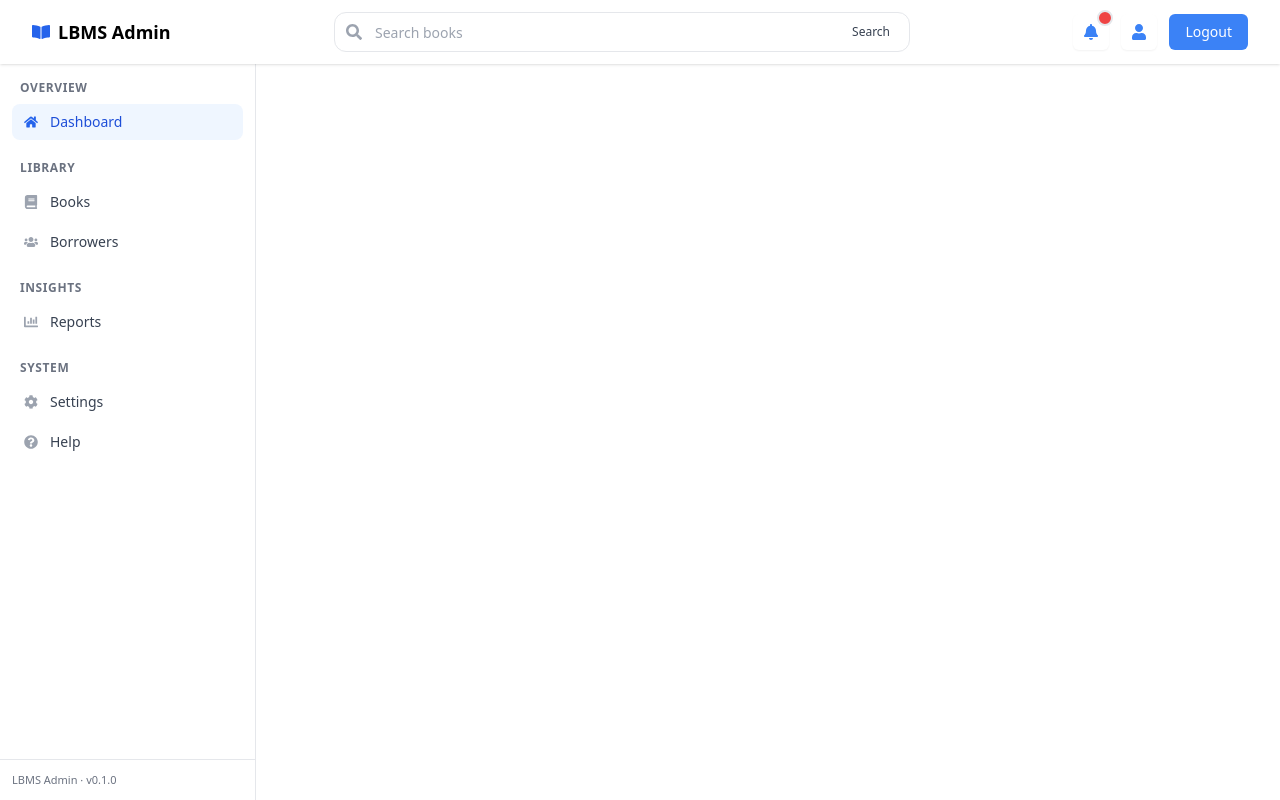
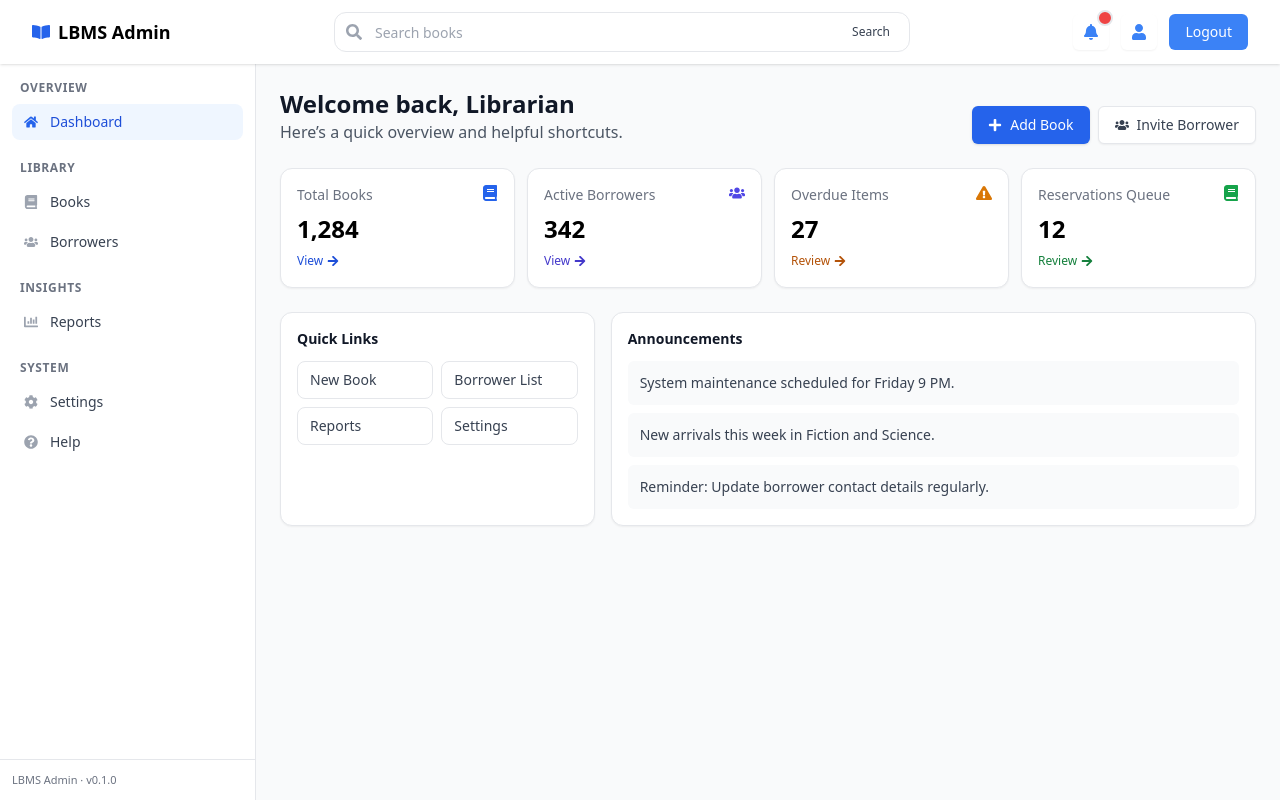
Before and after one commit to Sandeshdahal10/Library-Management-System-Frontend, a React (Create React App) app: page /librarian in a window 1280 px wide. Built offline with nearby package versions, Linux system fonts and the light colour scheme.

Commit message:
admin dashboard design completion

```diff
--- a/src/Layout/Header.jsx
+++ b/src/Layout/Header.jsx
@@ -1,6 +1,6 @@
 import { FaBookOpen, FaSearch, FaBell, FaUser } from "react-icons/fa";
 import LogoutButton from "../utils/Logout";
-export function Header() {
+export function Header({ onToggleSidebar }) {
   return (
     <header className="sticky top-0 z-50 bg-white shadow">
       <div className="mx-auto flex h-16 max-w-7xl items-center justify-between gap-3 px-4 sm:px-6 lg:px-8">
@@ -8,8 +8,8 @@ export function Header() {
           <button
             type="button"
             aria-label="Toggle sidebar"
-            className="inline-flex h-9 w-9 items-center justify-center rounded-md border border-gray-200 bg-white text-gray-700 shadow-sm hover:bg-gray-50 md:hidden pointer-events-none"
-            disabled
+            className="inline-flex h-9 w-9 items-center justify-center rounded-md border border-gray-200 bg-white text-gray-700 shadow-sm hover:bg-gray-50 md:hidden"
+            onClick={onToggleSidebar}
             title="Sidebar"
           >
             <span aria-hidden className="text-lg">
--- a/src/pages/Librarian/Dashboard.jsx
+++ b/src/pages/Librarian/Dashboard.jsx
@@ -1,16 +1,193 @@
 import Header from "../../Layout/Header";
 import Sidebar from "../../Layout/Sidebar";
-
+import { useAuth } from "../../context/AuthContext";
+import {
+  FaPlus,
+  FaUsers,
+  FaBook,
+  FaExclamationTriangle,
+  FaArrowRight,
+} from "react-icons/fa";
+import { toast } from "react-toastify";
+import { useState } from "react";
 
 export function Dashboard() {
-  return(
-    <>
-      <Header />
+  const { user } = useAuth();
+  const [mobileOpen, setMobileOpen] = useState(false);
 
-      <Sidebar />
-    </>
-  )
+  const click = (label) => () => {
+    toast.info(`${label} coming soon`, { autoClose: 2000 });
+  };
+
+  return (
+    <div className="min-h-screen bg-gray-50">
+      <Header onToggleSidebar={() => setMobileOpen(true)} />
+      <div className="flex">
+        {/* Desktop sidebar */}
+        <Sidebar />
+
+        {/* Mobile sidebar overlay */}
+        {mobileOpen && (
+          <div
+            className="fixed inset-0 z-50 md:hidden"
+            role="dialog"
+            aria-modal="true"
+          >
+            <div
+              className="absolute inset-0 bg-black/40"
+              onClick={() => setMobileOpen(false)}
+              aria-hidden="true"
+            />
+            <div className="absolute left-0 top-0 h-full w-72 max-w-[80%] bg-white shadow-xl">
+              <div className="flex items-center justify-between border-b px-4 py-3">
+                <span className="text-sm font-semibold">Menu</span>
+                <button
+                  onClick={() => setMobileOpen(false)}
+                  className="rounded-md border border-gray-200 px-2 py-1 text-xs"
+                >
+                  Close
+                </button>
+              </div>
+              <div className="h-[calc(100%-48px)] overflow-y-auto">
+                <Sidebar />
+              </div>
+            </div>
+          </div>
+        )}
+
+        <main className="flex-1 p-4 sm:p-6">
+          {/* Hero Section */}
+          <section className="mb-4 sm:mb-6">
+            <div className="flex flex-col gap-3 sm:flex-row sm:items-end sm:justify-between">
+              <div>
+                <h1 className="text-2xl font-bold text-gray-900">
+                  Welcome back{user?.name ? `, ${user.name}` : ", Librarian"}
+                </h1>
+                <p className="text-gray-600">
+                  Here’s a quick overview and helpful shortcuts.
+                </p>
+              </div>
+              <div className="flex gap-2">
+                <button
+                  onClick={click("Add book")}
+                  className="inline-flex items-center gap-2 rounded-md bg-blue-600 px-4 py-2 text-sm font-medium text-white shadow hover:bg-blue-700"
+                >
+                  <FaPlus /> Add Book
+                </button>
+                <button
+                  onClick={click("Invite borrower")}
+                  className="inline-flex items-center gap-2 rounded-md border border-gray-200 bg-white px-4 py-2 text-sm font-medium text-gray-700 shadow-sm hover:bg-gray-50"
+                >
+                  <FaUsers /> Invite Borrower
+                </button>
+              </div>
+            </div>
+          </section>
+
+          {/* Stats Cards */}
+          <section className="mb-4 grid gap-3 sm:mb-6 sm:grid-cols-2 lg:grid-cols-4">
+            <button
+              onClick={click("Books")}
+              className="rounded-xl border border-gray-200 bg-white p-4 text-left shadow-sm hover:shadow"
+            >
+              <div className="flex items-start justify-between">
+                <div className="text-sm text-gray-500">Total Books</div>
+                <FaBook className="text-blue-600" />
+              </div>
+              <div className="mt-2 text-2xl font-semibold">1,284</div>
+              <div className="mt-2 inline-flex items-center gap-1 text-xs text-blue-700">
+                View <FaArrowRight />
+              </div>
+            </button>
+
+            <button
+              onClick={click("Borrowers")}
+              className="rounded-xl border border-gray-200 bg-white p-4 text-left shadow-sm hover:shadow"
+            >
+              <div className="flex items-start justify-between">
+                <div className="text-sm text-gray-500">Active Borrowers</div>
+                <FaUsers className="text-indigo-600" />
+              </div>
+              <div className="mt-2 text-2xl font-semibold">342</div>
+              <div className="mt-2 inline-flex items-center gap-1 text-xs text-indigo-700">
+                View <FaArrowRight />
+              </div>
+            </button>
+
+            <button
+              onClick={click("Overdue items")}
+              className="rounded-xl border border-gray-200 bg-white p-4 text-left shadow-sm hover:shadow"
+            >
+              <div className="flex items-start justify-between">
+                <div className="text-sm text-gray-500">Overdue Items</div>
+                <FaExclamationTriangle className="text-amber-600" />
+              </div>
+              <div className="mt-2 text-2xl font-semibold">27</div>
+              <div className="mt-2 inline-flex items-center gap-1 text-xs text-amber-700">
+                Review <FaArrowRight />
+              </div>
+            </button>
+
+            <button
+              onClick={click("Reservations queue")}
+              className="rounded-xl border border-gray-200 bg-white p-4 text-left shadow-sm hover:shadow"
+            >
+              <div className="flex items-start justify-between">
+                <div className="text-sm text-gray-500">Reservations Queue</div>
+                <FaBook className="text-green-600" />
+              </div>
+              <div className="mt-2 text-2xl font-semibold">12</div>
+              <div className="mt-2 inline-flex items-center gap-1 text-xs text-green-700">
+                Review <FaArrowRight />
+              </div>
+            </button>
+          </section>
+
+          {/* Quick Links */}
+          <section className="grid gap-3 sm:gap-4 lg:grid-cols-3">
+            <div className="rounded-xl border border-gray-200 bg-white p-4 shadow-sm">
+              <h2 className="mb-3 text-sm font-semibold text-gray-900">
+                Quick Links
+              </h2>
+              <div className="grid grid-cols-2 gap-2">
+                {[
+                  { label: "New Book", action: "Add book" },
+                  { label: "Borrower List", action: "Borrowers" },
+                  { label: "Reports", action: "Reports" },
+                  { label: "Settings", action: "Settings" },
+                ].map((item) => (
+                  <button
+                    key={item.label}
+                    onClick={click(item.action)}
+                    className="rounded-lg border border-gray-200 px-3 py-2 text-left text-sm text-gray-700 hover:bg-gray-50"
+                  >
+                    {item.label}
+                  </button>
+                ))}
+              </div>
+            </div>
+
+            <div className="rounded-xl border border-gray-200 bg-white p-4 shadow-sm lg:col-span-2">
+              <h2 className="mb-3 text-sm font-semibold text-gray-900">
+                Announcements
+              </h2>
+              <ul className="space-y-2 text-sm text-gray-700">
+                <li className="rounded-md bg-gray-50 p-3">
+                  System maintenance scheduled for Friday 9 PM.
+                </li>
+                <li className="rounded-md bg-gray-50 p-3">
+                  New arrivals this week in Fiction and Science.
+                </li>
+                <li className="rounded-md bg-gray-50 p-3">
+                  Reminder: Update borrower contact details regularly.
+                </li>
+              </ul>
+            </div>
+          </section>
+        </main>
+      </div>
+    </div>
+  );
 }
 
-
 export default Dashboard;
```
